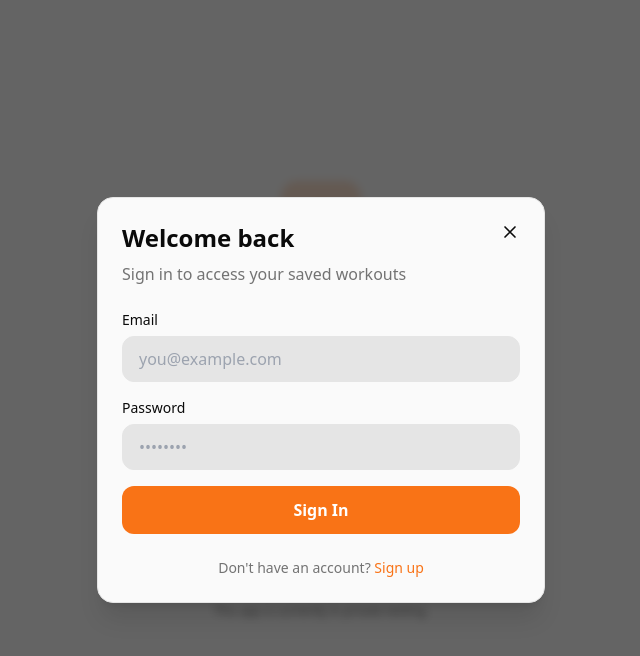
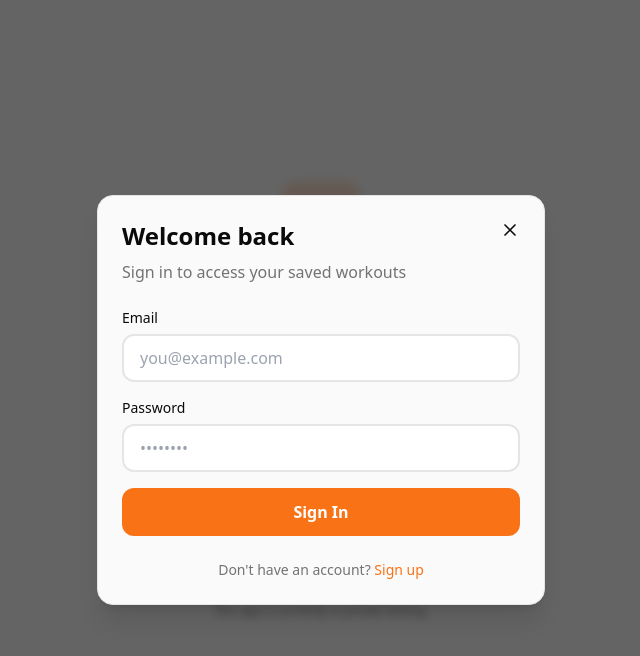
Before and after one commit to sleevegloves/hiit-timer, a Next.js app: page / in a window 1280 px wide. Both pictures are taken after a click on the button "Sign In to Continue". Shown: the top 656 px of the page, without its empty margins (319-959 px from the left). Built offline with nearby package versions, Linux system fonts and the light colour scheme; no server answers.

Commit message:
Add user avatar and personalized welcome with first/last name

```diff
--- a/app/page.tsx
+++ b/app/page.tsx
@@ -15,7 +15,7 @@ import { SaveWorkoutModal } from "@/components/SaveWorkoutModal";
 export default function HomePage() {
   const router = useRouter();
   const { theme, toggleTheme } = useTheme();
-  const { user, loading: authLoading, signOut } = useAuth();
+  const { user, loading: authLoading, signOut, displayName, initials } = useAuth();
   const customSectionRef = useRef<HTMLDivElement>(null);
 
   const [selectedPreset, setSelectedPreset] = useState<WorkoutConfig | null>(null);
@@ -190,18 +190,26 @@ export default function HomePage() {
         <div>
           <h1 className="text-3xl font-bold text-foreground tracking-tight">HIIT Timer</h1>
           <p className="text-muted-foreground mt-1">
-            {user ? `Welcome, ${user.email?.split("@")[0]}` : "Choose a workout to begin"}
+            {user ? `Welcome, ${displayName}` : "Choose a workout to begin"}
           </p>
         </div>
         <div className="flex items-center gap-3">
           {!authLoading && (
             user ? (
-              <button
-                onClick={() => signOut()}
-                className="px-4 py-2.5 text-sm font-medium rounded-xl bg-card border border-border hover:bg-muted transition-colors"
-              >
-                Sign Out
-              </button>
+              <div className="flex items-center gap-2">
+                <div className="w-9 h-9 rounded-full bg-accent flex items-center justify-center text-accent-foreground font-semibold text-sm">
+                  {initials}
+                </div>
+                <button
+                  onClick={() => signOut()}
+                  className="px-4 py-2.5 text-sm font-medium rounded-xl bg-card border border-border hover:bg-muted transition-colors flex items-center gap-2"
+                >
+                  <svg className="w-4 h-4" fill="none" viewBox="0 0 24 24" stroke="currentColor">
+                    <path strokeLinecap="round" strokeLinejoin="round" strokeWidth={2} d="M17 16l4-4m0 0l-4-4m4 4H7m6 4v1a3 3 0 01-3 3H6a3 3 0 01-3-3V7a3 3 0 013-3h4a3 3 0 013 3v1" />
+                  </svg>
+                  Sign Out
+                </button>
+              </div>
             ) : (
               <button
                 onClick={() => setShowAuthModal(true)}
--- a/components/AuthModal.tsx
+++ b/components/AuthModal.tsx
@@ -13,6 +13,8 @@ export function AuthModal({ isOpen, onClose }: AuthModalProps) {
   const [mode, setMode] = useState<"signin" | "signup">("signin");
   const [email, setEmail] = useState("");
   const [password, setPassword] = useState("");
+  const [firstName, setFirstName] = useState("");
+  const [lastName, setLastName] = useState("");
   const [error, setError] = useState<string | null>(null);
   const [loading, setLoading] = useState(false);
   const [success, setSuccess] = useState<string | null>(null);
@@ -27,13 +29,15 @@ export function AuthModal({ isOpen, onClose }: AuthModalProps) {
 
     try {
       if (mode === "signup") {
-        const { error } = await signUp(email, password);
+        const { error } = await signUp(email, password, firstName, lastName);
         if (error) {
           setError(error.message);
         } else {
           setSuccess("Check your email for a confirmation link!");
           setEmail("");
           setPassword("");
+          setFirstName("");
+          setLastName("");
         }
       } else {
         const { error } = await signIn(email, password);
@@ -57,7 +61,7 @@ export function AuthModal({ isOpen, onClose }: AuthModalProps) {
         onClick={onClose}
       />
 
-      <div className="relative bg-background border border-muted rounded-2xl p-6 w-full max-w-md shadow-xl">
+      <div className="relative bg-background border border-border rounded-2xl p-6 w-full max-w-md shadow-xl">
         <button
           onClick={onClose}
           className="absolute top-4 right-4 p-2 rounded-lg hover:bg-muted transition-colors"
@@ -77,6 +81,37 @@ export function AuthModal({ isOpen, onClose }: AuthModalProps) {
         </p>
 
         <form onSubmit={handleSubmit} className="space-y-4">
+          {mode === "signup" && (
+            <div className="grid grid-cols-2 gap-3">
+              <div>
+                <label className="block text-sm font-medium text-foreground mb-1.5">
+                  First Name
+                </label>
+                <input
+                  type="text"
+                  value={firstName}
+                  onChange={(e) => setFirstName(e.target.value)}
+                  required
+                  className="w-full px-4 py-2.5 rounded-xl bg-card border-2 border-border text-foreground focus:outline-none focus:border-accent transition-colors"
+                  placeholder="John"
+                />
+              </div>
+              <div>
+                <label className="block text-sm font-medium text-foreground mb-1.5">
+                  Last Name
+                </label>
+                <input
+                  type="text"
+                  value={lastName}
+                  onChange={(e) => setLastName(e.target.value)}
+                  required
+                  className="w-full px-4 py-2.5 rounded-xl bg-card border-2 border-border text-foreground focus:outline-none focus:border-accent transition-colors"
+                  placeholder="Doe"
+                />
+              </div>
+            </div>
+          )}
+
           <div>
             <label className="block text-sm font-medium text-foreground mb-1.5">
               Email
@@ -86,7 +121,7 @@ export function AuthModal({ isOpen, onClose }: AuthModalProps) {
               value={email}
               onChange={(e) => setEmail(e.target.value)}
               required
-              className="w-full px-4 py-2.5 rounded-xl bg-muted border border-muted text-foreground focus:outline-none focus:border-accent"
+              className="w-full px-4 py-2.5 rounded-xl bg-card border-2 border-border text-foreground focus:outline-none focus:border-accent transition-colors"
               placeholder="you@example.com"
             />
           </div>
@@ -101,7 +136,7 @@ export function AuthModal({ isOpen, onClose }: AuthModalProps) {
               onChange={(e) => setPassword(e.target.value)}
               required
               minLength={6}
-              className="w-full px-4 py-2.5 rounded-xl bg-muted border border-muted text-foreground focus:outline-none focus:border-accent"
+              className="w-full px-4 py-2.5 rounded-xl bg-card border-2 border-border text-foreground focus:outline-none focus:border-accent transition-colors"
               placeholder="••••••••"
             />
           </div>
--- a/components/AuthProvider.tsx
+++ b/components/AuthProvider.tsx
@@ -9,7 +9,9 @@ interface AuthContextType {
   session: Session | null;
   loading: boolean;
   isConfigured: boolean;
-  signUp: (email: string, password: string) => Promise<{ error: Error | null }>;
+  displayName: string | null;
+  initials: string | null;
+  signUp: (email: string, password: string, firstName?: string, lastName?: string) => Promise<{ error: Error | null }>;
   signIn: (email: string, password: string) => Promise<{ error: Error | null }>;
   signOut: () => Promise<void>;
 }
@@ -19,6 +21,8 @@ const AuthContext = createContext<AuthContextType>({
   session: null,
   loading: true,
   isConfigured: false,
+  displayName: null,
+  initials: null,
   signUp: async () => ({ error: null }),
   signIn: async () => ({ error: null }),
   signOut: async () => {},
@@ -34,6 +38,31 @@ export function AuthProvider({ children }: { children: React.ReactNode }) {
     if (typeof window === "undefined") return false;
     return isSupabaseConfigured();
   }, []);
+
+  // Compute display name from user metadata
+  const displayName = useMemo(() => {
+    if (!user) return null;
+    const metadata = user.user_metadata;
+    if (metadata?.first_name) {
+      return metadata.first_name;
+    }
+    // Fallback to email prefix
+    return user.email?.split("@")[0] || null;
+  }, [user]);
+
+  // Compute initials from user metadata
+  const initials = useMemo(() => {
+    if (!user) return null;
+    const metadata = user.user_metadata;
+    if (metadata?.first_name && metadata?.last_name) {
+      return `${metadata.first_name[0]}${metadata.last_name[0]}`.toUpperCase();
+    }
+    if (metadata?.first_name) {
+      return metadata.first_name[0].toUpperCase();
+    }
+    // Fallback to email first letter
+    return user.email?.[0].toUpperCase() || null;
+  }, [user]);
 
   useEffect(() => {
     setMounted(true);
@@ -77,13 +106,19 @@ export function AuthProvider({ children }: { children: React.ReactNode }) {
     return () => subscription.unsubscribe();
   }, [mounted, isConfigured]);
 
-  const signUp = async (email: string, password: string) => {
+  const signUp = async (email: string, password: string, firstName?: string, lastName?: string) => {
     const supabase = createClient();
     if (!supabase) return { error: new Error("Supabase not configured") };
 
     const { error } = await supabase.auth.signUp({
       email,
       password,
+      options: {
+        data: {
+          first_name: firstName || "",
+          last_name: lastName || "",
+        },
+      },
     });
     return { error: error as Error | null };
   };
@@ -108,7 +143,7 @@ export function AuthProvider({ children }: { children: React.ReactNode }) {
 
   return (
     <AuthContext.Provider
-      value={{ user, session, loading, isConfigured, signUp, signIn, signOut }}
+      value={{ user, session, loading, isConfigured, displayName, initials, signUp, signIn, signOut }}
     >
       {children}
     </AuthContext.Provider>
```
